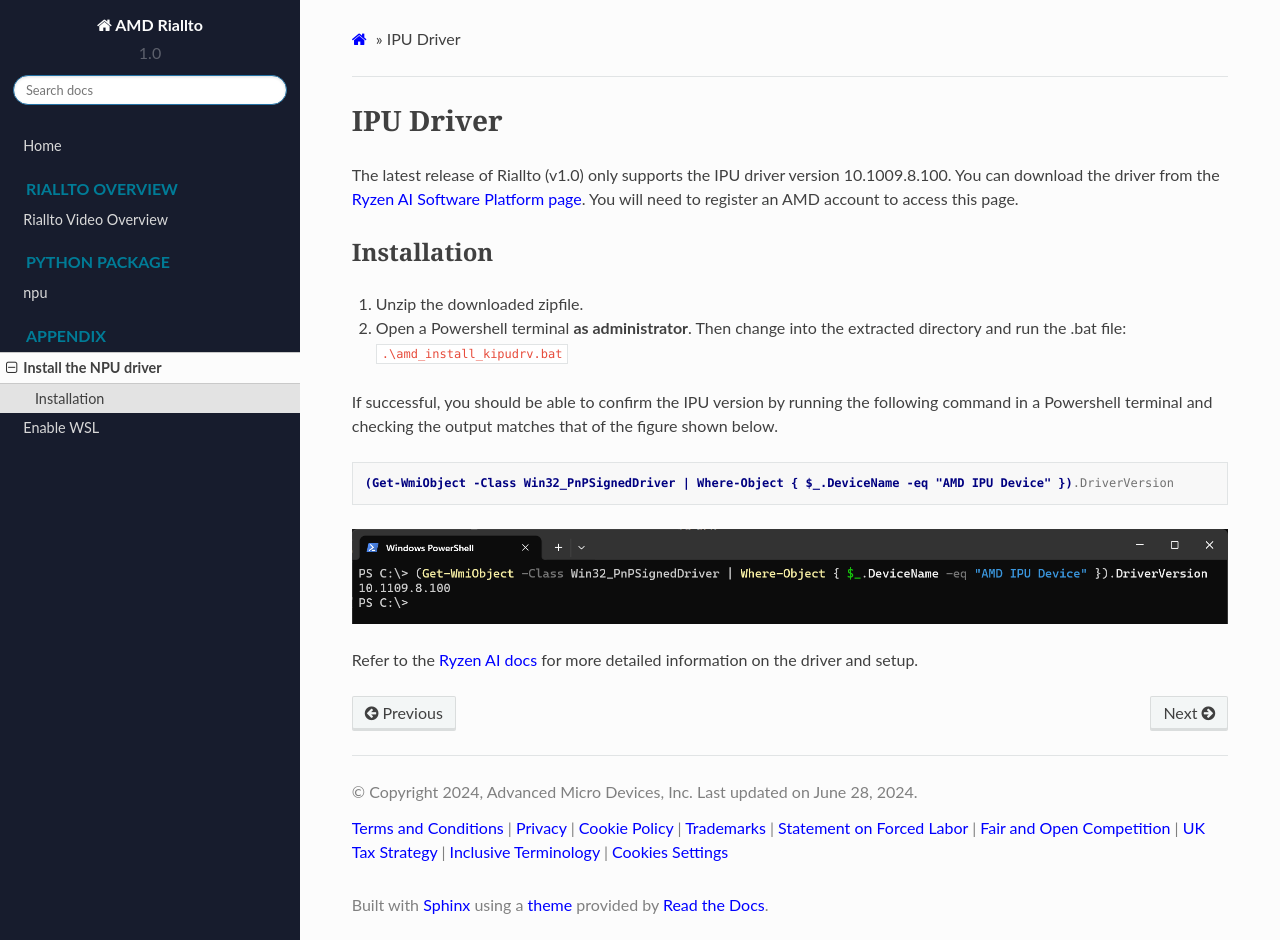
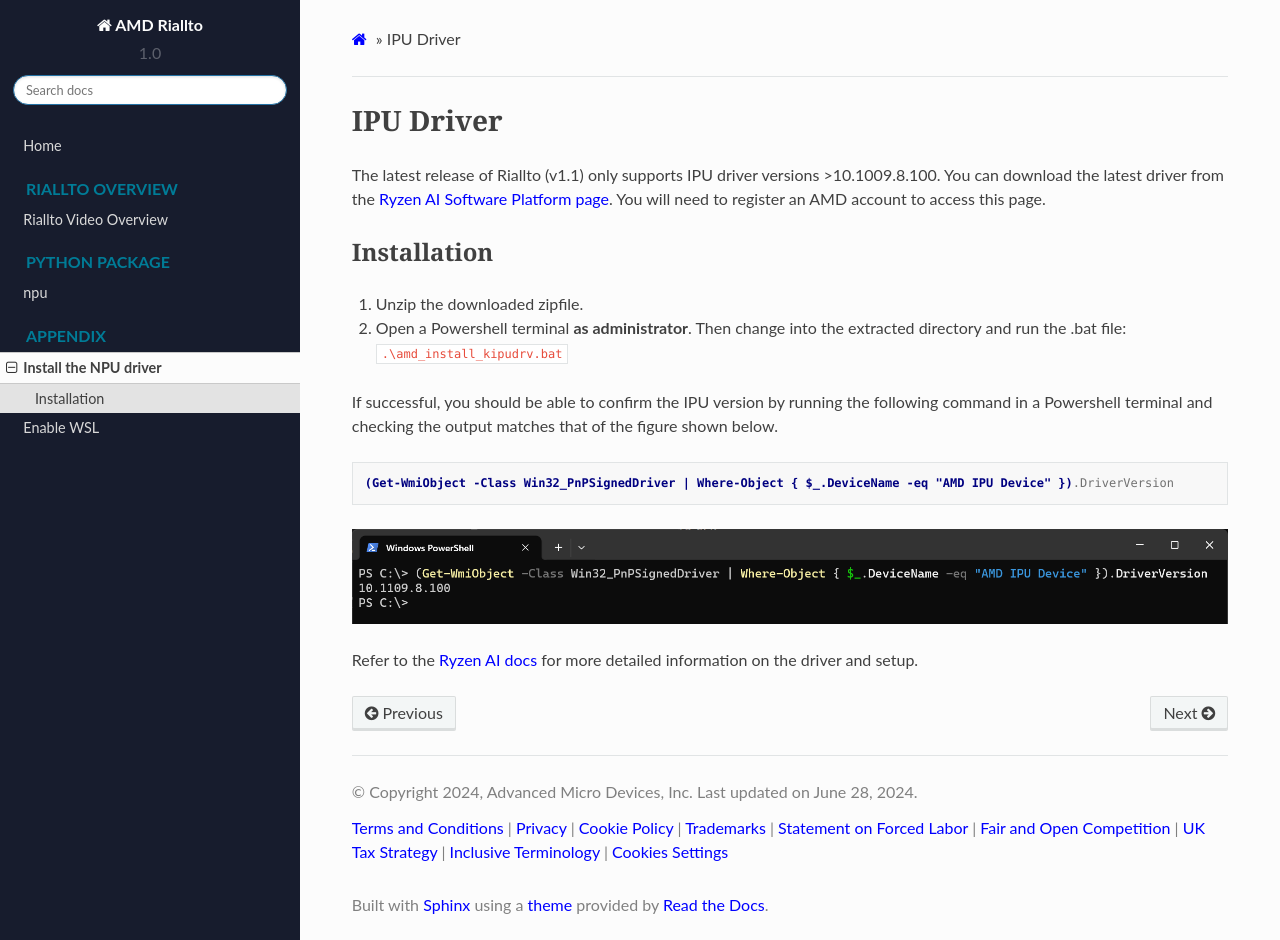
Before and after one commit to AMDResearch/Riallto, a Sphinx documentation site: the page built from source/prerequisites-driver.rst, in a window 1280 px wide and 940 px high. Built offline with Sphinx 7.4.7, drawn with Linux system fonts in a browser that asks for light colours; nearby versions of some CDN libraries; some web fonts are replaced; library files that are not in the unit come from our copies; pages that are not in the unit, such as notebooks, are missing from menus; comment, search, counter and statistics services are not loaded.

Commit message:
Updating the driver info to reflect the v1.1 release

```diff
--- a/source/prerequisites-driver.rst
+++ b/source/prerequisites-driver.rst
@@ -3,7 +3,7 @@
 IPU Driver
 ==========
 
-The latest release of Riallto (v1.0) only supports the IPU driver version 10.1009.8.100. You can download the driver from the `Ryzen AI Software Platform page <https://account.amd.com/en/forms/downloads/ryzen-ai-software-platform-xef.html?filename=ipu_stack_rel_silicon_1.0.zip>`_. You will need to register an AMD account to access this page.
+The latest release of Riallto (v1.1) only supports IPU driver versions >10.1009.8.100. You can download the latest driver from the `Ryzen AI Software Platform page <https://account.amd.com/en/forms/downloads/ryzen-ai-software-platform-xef.html?filename=ipu_stack_rel_silicon_1.0.zip>`_. You will need to register an AMD account to access this page.
 
 Installation
 ------------
```
